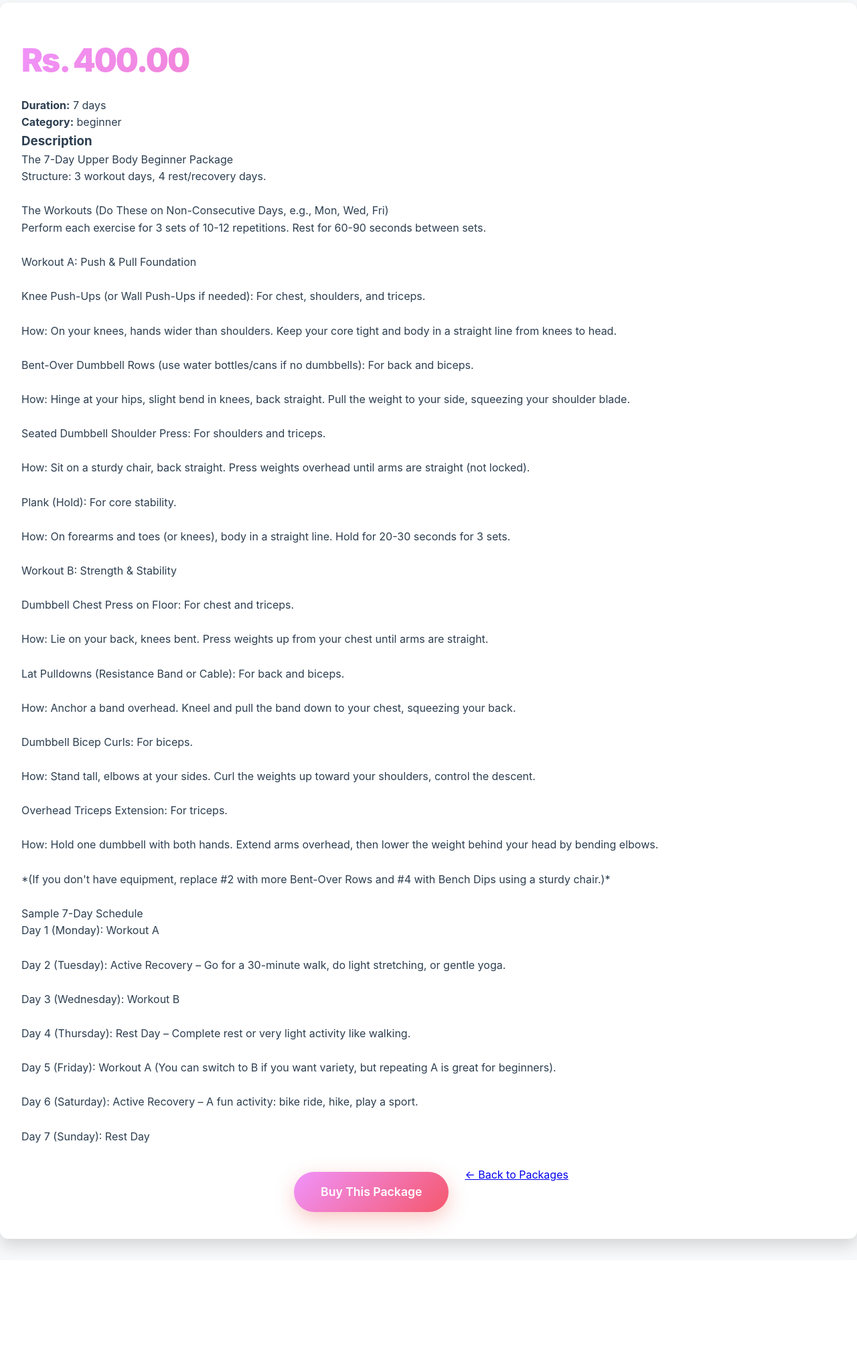
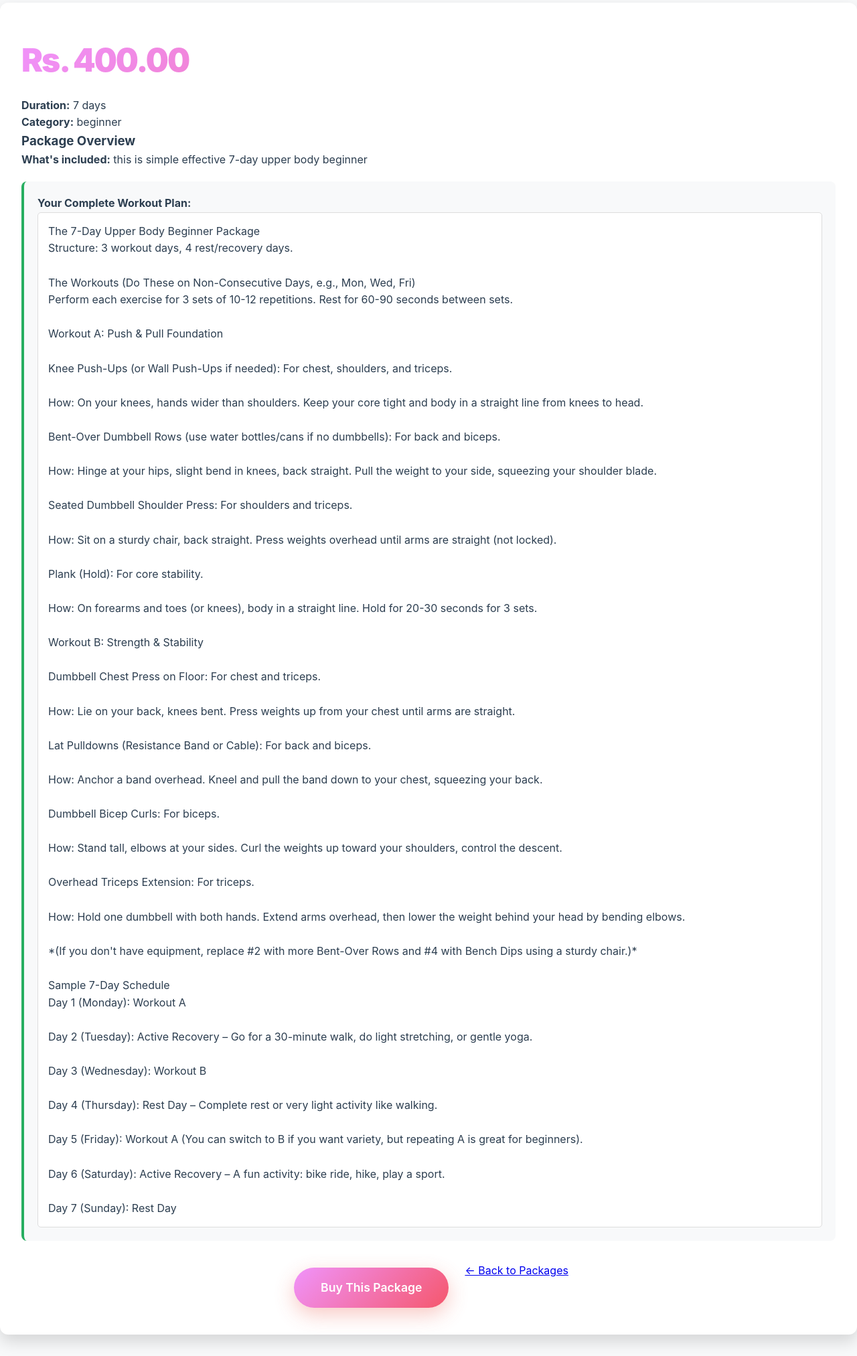
Before and after one commit to rideshmaharjan/gwps, a PHP site: page /public/package-details.php?id=9 in a window 1280 px wide. Shown: the part 161-2186 px from the top of the page at 67% size. Before the commit the page ends 2033 px from the top, so only its background shows below. Run offline with PHP 8.4, Linux system fonts and the light colour scheme; a user stored in the database is signed in; data comes from the database, SQL or seed files in the repository; both versions use the stored data as it was after the commit.

Commit message:
mistake learned,dont fix what aint broken

```diff
--- a/admin/admin-nav.php
+++ b/admin/admin-nav.php
@@ -9,7 +9,8 @@
         <a href="manage-packages.php" class="<?php echo $current_page == 'manage-packages.php' ? 'active' : ''; ?>">Manage Packages</a>
         <a href="view-purchases.php" class="<?php echo $current_page == 'view-purchases.php' ? 'active' : ''; ?>">View Purchases</a>
         <a href="../index.php">View Site</a>
+        <a href="manage-users.php" class="<?php echo $current_page == 'manage-users.php' ? 'active' : ''; ?>">Manage Users</a>
         <a href="../user/logout.php" class="logout-btn">Logout</a>
-        <a href="manage-users.php" class="<?php echo $current_page == 'manage-users.php' ? 'active' : ''; ?>">Manage Users</a>
+
     </div>
 </nav>
--- a/css/style.css
+++ b/css/style.css
@@ -904,3 +904,62 @@ footer a:hover {
         transition-duration: 0.01ms !important;
     }
 }
+/* Hide full description by default */
+.package-full-details {
+    display: none;
+}
+
+Show only for purchasers
+.purchased .package-full-details {
+    display: block;
+}
+
+ Preview styling
+.package-preview {
+    background: #f8f9fa;
+    padding: 15px;
+    border-radius: 5px;
+    border-left: 4px solid #e74c3c;
+    margin: 15px 0;
+}
+
+.purchase-required {
+    background: #fff3cd;
+    border: 1px solid #ffeaa7;
+    padding: 15px;
+    border-radius: 5px;
+    margin: 15px 0;
+}
+
+/* Workout plan styling */
+.full-workout-plan {
+    background: #f8f9fa;
+    border-radius: 8px;
+    padding: 20px;
+    margin: 20px 0;
+    border-left: 4px solid #27ae60;
+}
+
+.workout-content {
+    background: white;
+    padding: 15px;
+    border-radius: 5px;
+    border: 1px solid #ddd;
+}
+
+.purchase-required {
+    background: #fff3cd;
+    border: 1px solid #ffeaa7;
+    border-radius: 8px;
+    padding: 20px;
+    margin: 20px 0;
+    color: #856404;
+}
+
+.purchase-required ul {
+    margin: 10px 0 20px 20px;
+}
+
+.purchase-required li {
+    margin-bottom: 5px;
+}
--- a/public/package-details.php
+++ b/public/package-details.php
@@ -38,10 +38,51 @@ if (!$package) {
             <p><strong>Duration:</strong> <?php echo htmlspecialchars($package['duration']); ?></p>
             <p><strong>Category:</strong> <?php echo htmlspecialchars($package['category']); ?></p>
 
-            <div class="description">
-                <h3>Description</h3>
-                <p><?php echo nl2br(htmlspecialchars($package['description'])); ?></p>
-            </div>
+
+        <div class="description">
+            <h3>Package Overview</h3>
+            <p><strong>What's included:</strong> <?php echo htmlspecialchars($package['short_description']); ?></p>
+
+            <?php
+            // Check if user has purchased
+            if (isset($_SESSION['user_id'])) {
+                $check_stmt = $pdo->prepare("SELECT id FROM purchases WHERE user_id = ? AND package_id = ?");
+                $check_stmt->execute([$_SESSION['user_id'], $package['id']]);
+                $has_purchased = $check_stmt->fetch();
+            }
+            ?>
+
+            <?php if (isset($has_purchased) && $has_purchased): ?>
+                <!-- SHOW FULL WORKOUT PLAN to purchasers -->
+                <div class="full-workout-plan">
+                    <h4>Your Complete Workout Plan:</h4>
+                    <div class="workout-content">
+                        <?php echo nl2br(htmlspecialchars($package['description'])); ?>
+                    </div>
+                </div>
+            <?php else: ?>
+                <!-- HIDE full plan from non-purchasers -->
+                <div class="purchase-required">
+                    <h4>🔒 Full Workout Plan Locked</h4>
+                    <p>Purchase this package to unlock the complete workout plan including:</p>
+                    <ul>
+                        <li>Detailed exercise instructions</li>
+                        <li>Weekly schedule</li>
+                        <li>Sets & reps guidance</li>
+                        <li>Progress tracking</li>
+                    </ul>
+
+                    <?php if (isset($_SESSION['user_id'])): ?>
+                        <!-- Logged in but hasn't purchased -->
+                        <a href="../user/buy-package.php?id=<?php echo $package['id']; ?>" class="btn-book">Buy Now to Unlock</a>
+                    <?php else: ?>
+                        <!-- Not logged in -->
+                        <a href="../user/register.php" class="btn-register">Register to Purchase</a>
+                        <a href="../login.php" class="btn-login">Login</a>
+                    <?php endif; ?>
+                </div>
+            <?php endif; ?>
+        </div>
 
             <div class="action-buttons">
                 <?php if (isset($_SESSION['user_id'])): ?>
--- a/user/buy-package.php
+++ b/user/buy-package.php
@@ -64,7 +64,7 @@ if ($_SERVER['REQUEST_METHOD'] == 'POST') {
             <h3><?php echo htmlspecialchars($package['name']); ?></h3>
             <p><strong>Price:</strong> Rs. <?php echo number_format($package['price'], 2); ?></p>
             <p><strong>Duration:</strong> <?php echo htmlspecialchars($package['duration']); ?></p>
-            <p><strong>Description:</strong> <?php echo htmlspecialchars($package['description']); ?></p>
+            <p><strong>Description:</strong> <?php echo htmlspecialchars($package['short_description']); ?></p>
         </div>
 
         <form method="POST">
--- a/user/my-packages.php
+++ b/user/my-packages.php
@@ -49,7 +49,7 @@ $purchased_packages = $stmt->fetchAll();
                     <h3><?php echo htmlspecialchars($package['name']); ?></h3>
                     <p><strong>Purchased:</strong> <?php echo date('M d, Y', strtotime($package['purchase_date'])); ?></p>
                     <p><strong>Duration:</strong> <?php echo htmlspecialchars($package['duration']); ?></p>
-                    <p><?php echo htmlspecialchars(substr($package['description'], 0, 100)); ?>...</p>
+                    <p><?php echo htmlspecialchars(substr($package['short_description'], 0, 100)); ?>...</p>
                     <a href="../public/package-details.php?id=<?php echo $package['id']; ?>" class="btn-view">View Details</a>
                     <div style="margin-top: 10px;">
                         <a href="remove-package.php?id=<?php echo $package['purchase_id']; ?>"
@@ -59,6 +59,7 @@ $purchased_packages = $stmt->fetchAll();
                         </a>
                     </div>
                 </div>
+
                 <?php endforeach; ?>
             </div>
         <?php endif; ?>
```
Also changed, not shown: admin/add-package.php (+23 -5 lines), admin/edit-package.php (+26 -8 lines), includes/gwps.sql (+11 -8 lines), public/packages.php (+8 -5 lines).
